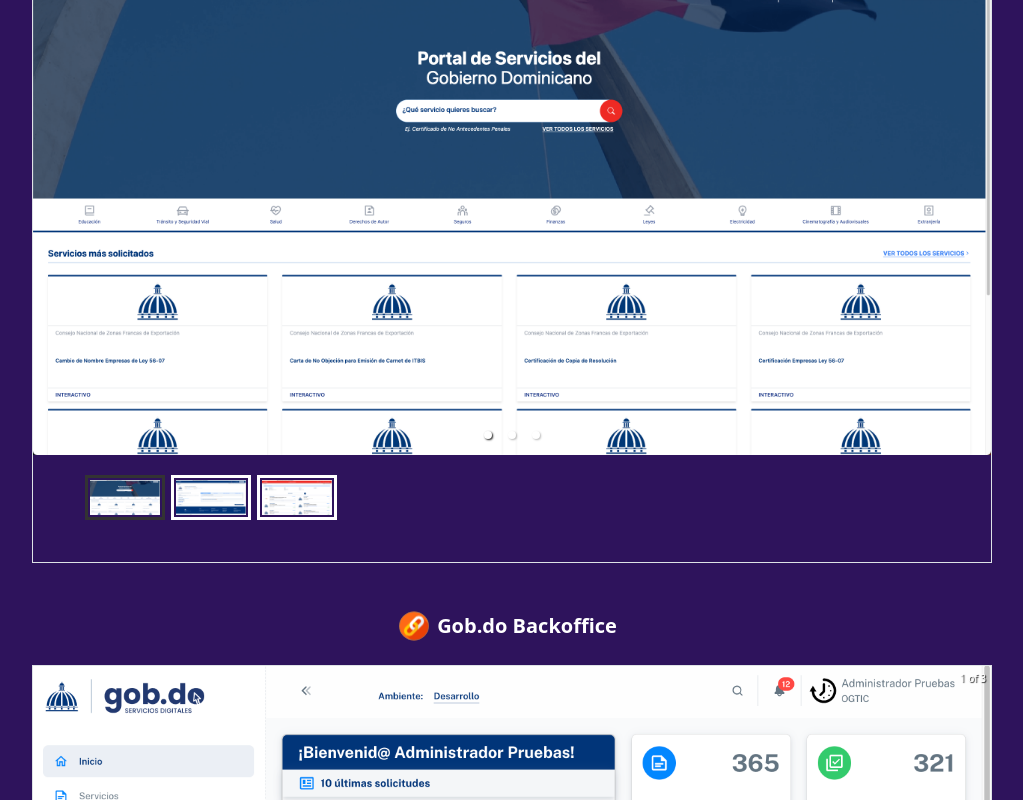
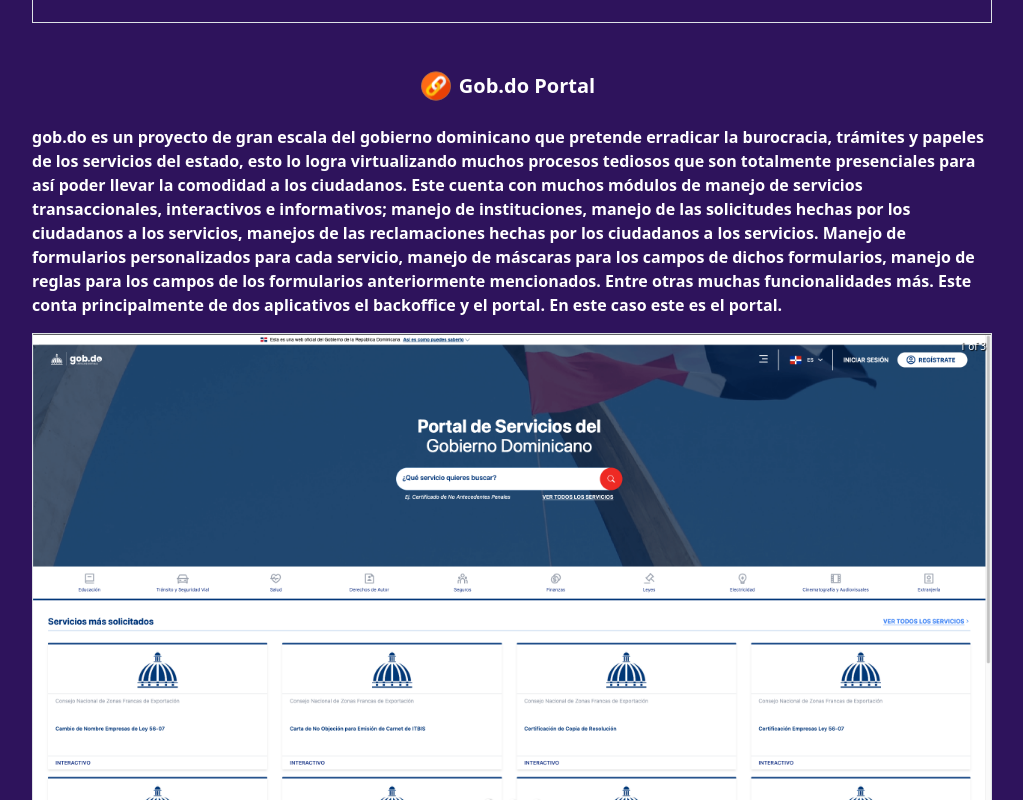
Before and after one commit to brandonprogamer02/portfolio, a React (Create React App) app: page / in a window 1280 px wide. Shown: the part 2400-3200 px from the top of the page, without its empty margins (128-1151 px from the left). Built offline with nearby package versions, Linux system fonts and the light colour scheme.

Commit message:
added description to the projects

```diff
--- a/src/components/MyProjects/ProjectCard.tsx
+++ b/src/components/MyProjects/ProjectCard.tsx
@@ -10,9 +10,9 @@
 
 interface IProps extends IProjectObject { };
 
-function ProjectCard({ link, nameProject, pathImages, linkYoutubeVideo }: IProps) {
+function ProjectCard({ link, nameProject, pathImages, linkYoutubeVideo, description }: IProps) {
      if (!pathImages.length) {
-          <div>You must pass an image</div>
+          return <div>You must pass an image</div>
      }
 
      return (
@@ -25,6 +25,7 @@
                          {nameProject}
                     </label>
                </div>
+               <p style={{ color: 'white', fontWeight: 'bold', fontSize: 16 }}>{description}</p>
                {pathImages.length > 1 ? (
                     <div className='border' style={{}}>
                          <Carousel dynamicHeight={false} className='' showArrows showThumbs>
@@ -39,6 +40,7 @@
                     <img src={pathImages[0]} alt="chat app" className='w-100' style={{ borderRadius: 20 }} />
                )}
 
+
           </div>
      )
 }
--- a/src/components/MyProjects/index.tsx
+++ b/src/components/MyProjects/index.tsx
@@ -33,6 +33,7 @@
      nameProject: string,
      link?: string,
      linkYoutubeVideo?: string
+     description?: string;
 }
 
 
@@ -42,56 +43,66 @@
                pathImages: [barberyApp1Image, barberyApp2Image, barberyApp3Image],
                nameProject: 'Barbery App by Brandox02',
                link: 'https://play.google.com/store/apps/details?id=com.brandox02.app',
+               description: 'Brandox barbery app, es un proyecto que pretende agilizar el servicio brindado por los barberos a sus clientes, ofreciéndoles la posibilidad de poder virtualizar primordialmente el proceso de agenda de citas de sus clientes, fácilmente en una aplicación intuitiva, sencilla y móvil. También en la misma el barbero puede configurar los cortes de pelo que brinda como servicios, con su duración, precio y demás. Como también configurar los horarios en los que esta disponible semanalmente. Por otra parte el usuario es libre de acceder a todos estos módulos para fines de consumir su información y agendar sus propias citas.'
           },
           {
                pathImages: [gobDoPortal1Image, gobDoPortal2Image, gobDoPortal3Image],
                nameProject: 'Gob.do Portal',
                link: 'https://www.gob.do/',
+               description: 'gob.do es un proyecto de gran escala del gobierno dominicano que pretende erradicar la burocracia, trámites y papeles de los servicios del estado, esto lo logra virtualizando muchos procesos tediosos que son totalmente presenciales para así poder llevar la comodidad a los ciudadanos. Este cuenta con muchos módulos de manejo de servicios transaccionales, interactivos e informativos; manejo de instituciones, manejo de las solicitudes hechas por los ciudadanos a los servicios, manejos de las reclamaciones hechas por los ciudadanos a los servicios. Manejo de formularios personalizados para cada servicio, manejo de máscaras para los campos de dichos formularios, manejo de reglas para los campos de los formularios anteriormente mencionados. Entre otras muchas funcionalidades más. Este conta principalmente de dos aplicativos el backoffice y el portal. En este caso este es el portal.'
           },
           {
                pathImages: [gobDoBackoffice1Image, gobDoBackoffice2Image, gobDoBackoffice3Image],
                nameProject: 'Gob.do Backoffice',
                link: 'https://gob-do-backoffice.www.gob.do',
+               description: 'gob.do es un proyecto de gran escala del gobierno dominicano que pretende erradicar la burocracia, trámites y papeles de los servicios del estado, esto lo logra virtualizando muchos procesos tediosos que son totalmente presenciales para así poder llevar la comodidad a los ciudadanos. Este cuenta con muchos módulos de manejo de servicios transaccionales, interactivos e informativos; manejo de instituciones, manejo de las solicitudes hechas por los ciudadanos a los servicios, manejos de las reclamaciones hechas por los ciudadanos a los servicios. Manejo de formularios personalizados para cada servicio, manejo de máscaras para los campos de dichos formularios, manejo de reglas para los campos de los formularios anteriormente mencionados. Entre otras muchas funcionalidades más. Este conta principalmente de dos aplicativos el backoffice y el portal. En este caso este es el backoffice.'
           },
           {
                pathImages: [pacomePortal1Image, pacomePortal2Image, pacomePortal3Image],
                nameProject: 'Pacome Portal',
                link: '',
+               description: 'Pacome es un sistema de pedido de comidas el cual cuenta con funcionalidades tales como creación de menu personalizados de distintas indoles para platos del dia, panaderia, en fin tantas direcciones culinarias como se desee crear porque es configurable; manejo de órdenes, pedidos, roles entre usuarios empleados, empresariales, y administradores, configuración de parámetros generales como tiempo para poder ordenar diario, tiempo para que una orden sea confirmada después que se pide, entre otros parámetros; así como muchas otras funcionalidades y detalles más. Este consta de dos aplicativos el backoffice y el porta. En este caso este es el Portal'
           },
           {
                pathImages: [pacomeBackoffice1Image, pacomeBackoffice2Image, pacomeBackoffice3Image],
                nameProject: 'Pacome Backoffice',
                link: '',
+               description: 'Pacome es un sistema de pedido de comidas el cual cuenta con funcionalidades tales como creación de menu personalizados de distintas indoles para platos del dia, panaderia, en fin tantas direcciones culinarias como se desee crear porque es configurable; manejo de órdenes, pedidos, roles entre usuarios empleados, empresariales, y administradores, configuración de parámetros generales como tiempo para poder ordenar diario, tiempo para que una orden sea confirmada después que se pide, entre otros parámetros; así como muchas otras funcionalidades y detalles más. Este consta de dos aplicativos el backoffice y el porta. En este caso este es el Backoffice.'
           },
           {
                pathImages: [medsImage],
                nameProject: 'Meds Gravitas System',
                link: 'https://test.meds.com.do/',
+               description: 'MEDS que es el sistema que utiliza la empresa del mismo nombre, este es un sistema médico en el que puedes agendar citas médicas de ars o de pacientes no asegurados, cuenta con un punto de ventas donde se pueden procesar los productos/procedimientos/análisis que el paciente desea elaborarse, también cuenta con módulos de contabilidad para el manejo de los resultados financieros que genera la empres. Así como también los módulos de órdenes de compra e inventario que fui yo que los desarrollé en gran medida.'
           },
           {
                pathImages: [dhnImage],
                nameProject: 'Digital Health Network(DHN) System',
                link: 'https://app.dhn.com.do/',
+               description: 'DHN es un sistema para la empresa del mismo nombre, está destinado para ser un intermediario entre las farmacias y las ars, de manera que procesa las autorizaciones & pre-autorizaciones de las distintas entidades médicas para así poderle brindar cierta seguridad y congruencia de transacciones a las ars, asi como tambien posee servicios de auditoria para las mismas.'
           },
           {
                pathImages: [viableImage],
                nameProject: 'Viable System',
+               description: 'VIABLE es el sistema para la empresa del mismo nombre, su principal función es la de poder expender productos, procesar autorizaciones de manera central, llevar las funciones de manejo de inventario, stock de productos, transferencias de productos entre sucursales, manejo de inventario de productos en mal estado, manejo de inventario de productos vencidos, suplidores, proveedores, así como también los módulos de contabilidad.'
           },
           {
                pathImages: [chatAppImage],
                nameProject: 'Real Time Chat Aplication',
                link: 'https://brandox-chat-app-frontend.herokuapp.com/',
-               linkYoutubeVideo: 'https://youtu.be/x1RH4_5huf8'
+               linkYoutubeVideo: 'https://youtu.be/x1RH4_5huf8',
+               description: 'Este es una aplicación simple de mensajeria en tiempo real la cual sirve para comunicar personas desde distintos dispositivos electrónicos.'
           },
           {
                pathImages: [gestyAppImage],
                nameProject: 'Gesty Aplication',
-               link: 'https://gesty-app.netlify.app/'
+               link: 'https://gesty-app.netlify.app/',
+               description: 'GestyApp es una aplicación para calcular el indice académico cuatrimestral e histórico de los estudiantes de la carrera de software de ITLA.'
           },
           {
                pathImages: [quizAppImage],
                nameProject: 'Quizzes Aplication',
-               link: 'https://brandox-quizz-app.netlify.app/'
+               link: 'https://brandox-quizz-app.netlify.app/',
           }
           // {
           //      pathImages: [minerdAppImage],
@@ -140,6 +151,7 @@
                                              nameProject={project.nameProject}
                                              link={project.link}
                                              linkYoutubeVideo={project.linkYoutubeVideo}
+                                             description={project.description}
                                         />
                                    </div>
                               </div>
```
